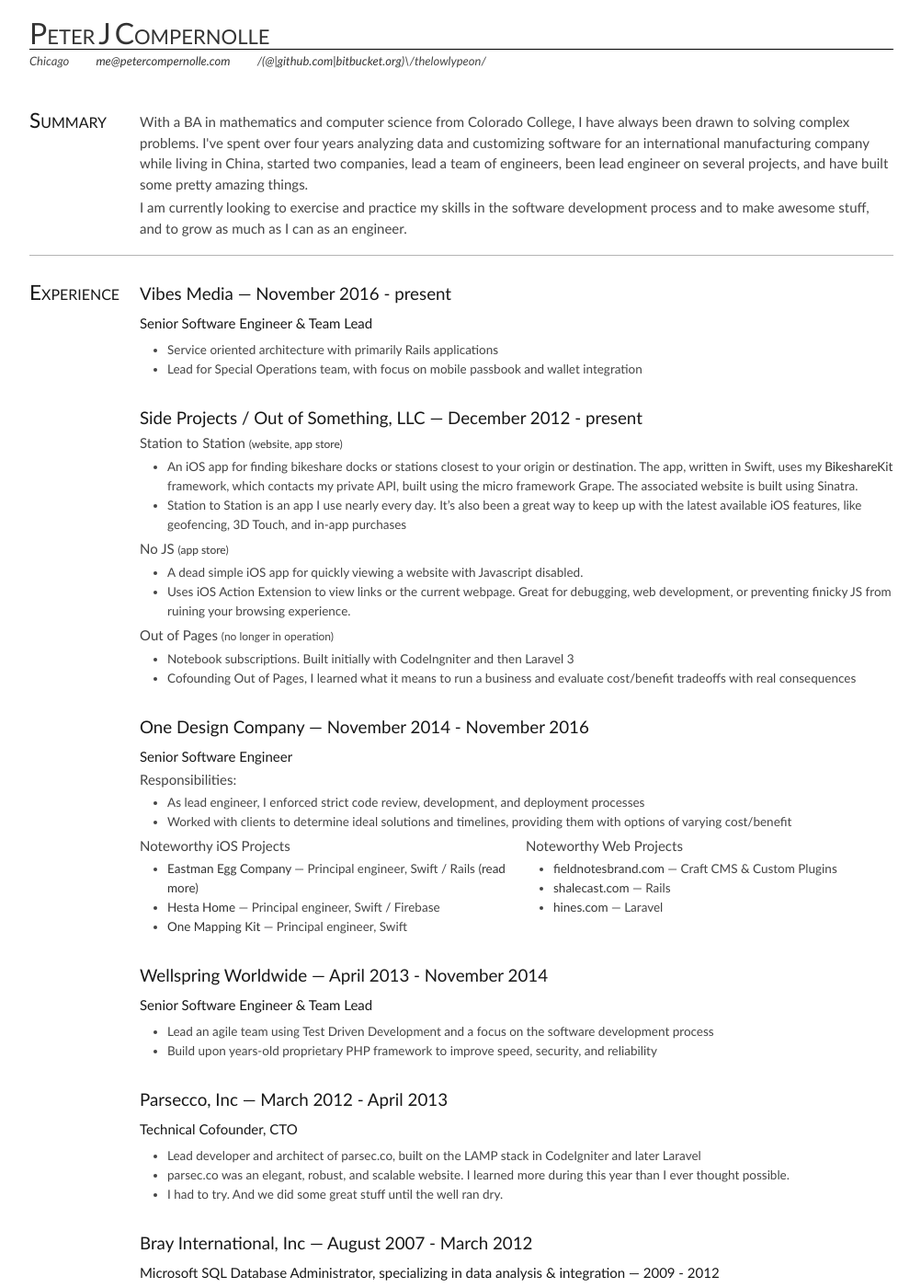
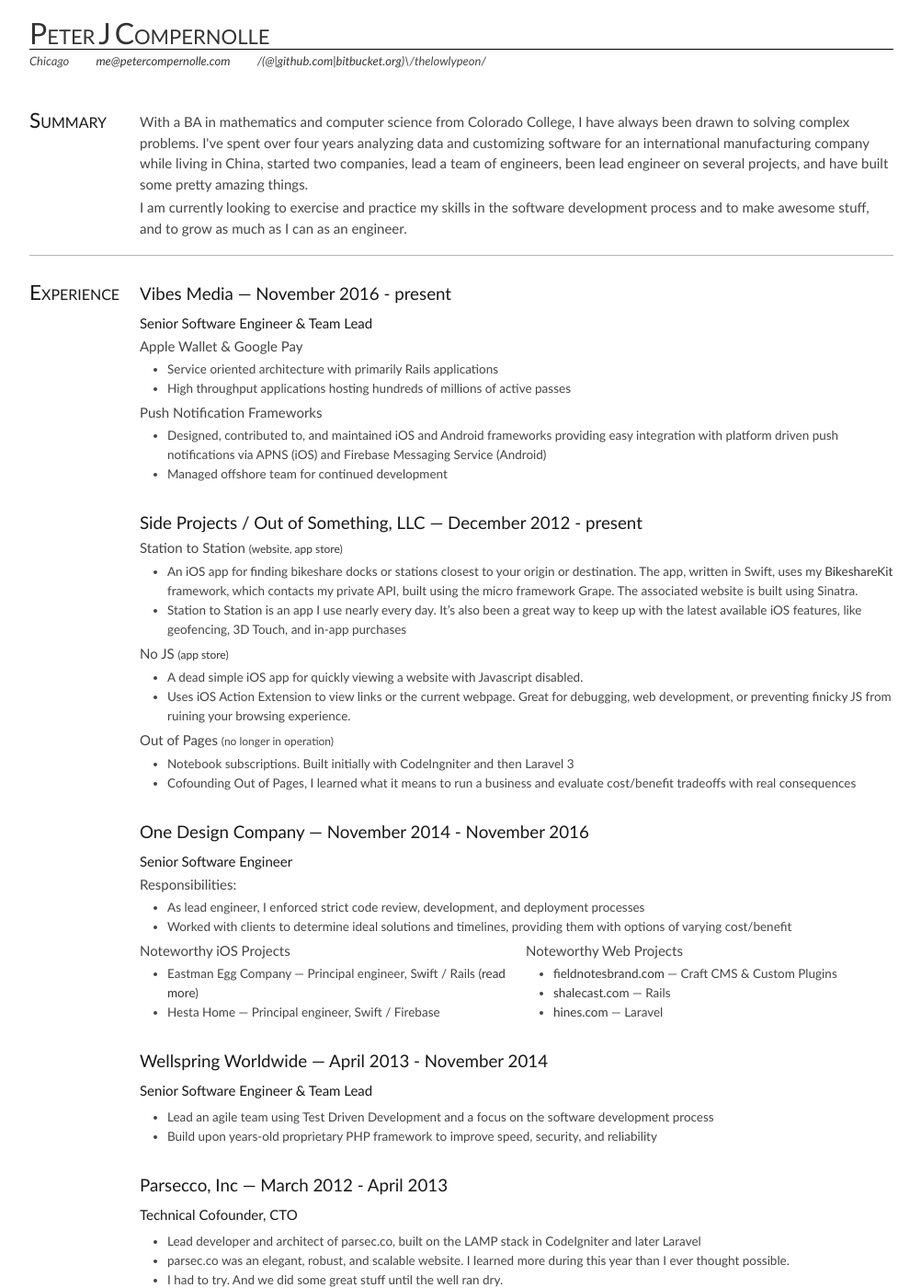
Before and after one commit to thelowlypeon/thelowlypeon.github.io, a Jekyll site: the page built from resume.html, in a window 1280 px wide and 1400 px high. Shown: the whole window at 92% size, without its empty margins (138-1140 px from the left). Built offline with Jekyll 4.4.1, drawn with Linux system fonts in a browser that asks for light colours; some of the changed text lies outside the part shown.

Commit message:
brushing up the ol resume

```diff
--- a/_data/resume/experience.yml
+++ b/_data/resume/experience.yml
@@ -3,9 +3,14 @@
   positions:
     - title: Senior Software Engineer & Team Lead
       misc:
-        - points:
-          - "Service oriented architecture with primarily Rails applications"
-          - "Lead for Special Operations team, with focus on mobile passbook and wallet integration"
+        - title: Apple Wallet & Google Pay
+          points:
+            - "Service oriented architecture with primarily Rails applications"
+            - "High throughput applications hosting hundreds of millions of active passes"
+        - title: Push Notification Frameworks
+          points:
+            - "Designed, contributed to, and maintained iOS and Android frameworks providing easy integration with platform driven push notifications via APNS (iOS) and Firebase Messaging Service (Android)"
+            - "Managed offshore team for continued development"
 - company: Side Projects / Out of Something, LLC
   start: 2012-12-01
   positions:
@@ -34,9 +39,8 @@
         - title: Noteworthy iOS Projects
           column: left
           points:
-            - "[Eastman Egg Company](https://eastmanegg.com/app) &mdash; Principal engineer, Swift / Rails ([read more](https://onedesigncompany.com/news/eastman-egg-app-building-a-living-software-project))"
-            - "[Hesta Home](https://www.hestahome.com) &mdash; Principal engineer, Swift / Firebase"
-            - "[One Mapping Kit](https://github.com/onedesign/one-mapping-kit) &mdash; Principal engineer, Swift"
+            - "Eastman Egg Company &mdash; Principal engineer, Swift / Rails ([read more](https://onedesigncompany.com/news/eastman-egg-app-building-a-living-software-project))"
+            - "Hesta Home &mdash; Principal engineer, Swift / Firebase"
         - title: Noteworthy Web Projects
           column: right
           points:
--- a/_data/resume/skills.yml
+++ b/_data/resume/skills.yml
@@ -8,10 +8,15 @@
           start: 2012
         - name: "Javascript (vanilla, jquery, node.js, etc)"
           start: 2007
-    - name: iOS
+    - name: Mobile Application Development
       skills:
-        - name: "Swift, XCode, ReactiveCocoa, Alamofire, some Objective-C"
+      skills:
+        - name: "iOS Application and Framework Development"
           start: 2014
+        - name: "Apple Wallet, Google Pay"
+          start: 2016
+        - name: "Push / Rich Push via APNS, Firebase Messaging Service"
+          start: 2016
 - section: "Data & Data Systems"
   skills:
     - name: Relational
@@ -23,4 +28,6 @@
       details: 2yrs, including certification from Perficient, Inc, in Houston (2011)
 - section: "Miscellaneous"
   skills:
+    - name: Infrastructure
+      details: Chef, Docker, AWS
     - name: Fluent in Mandarin Chinese
```
